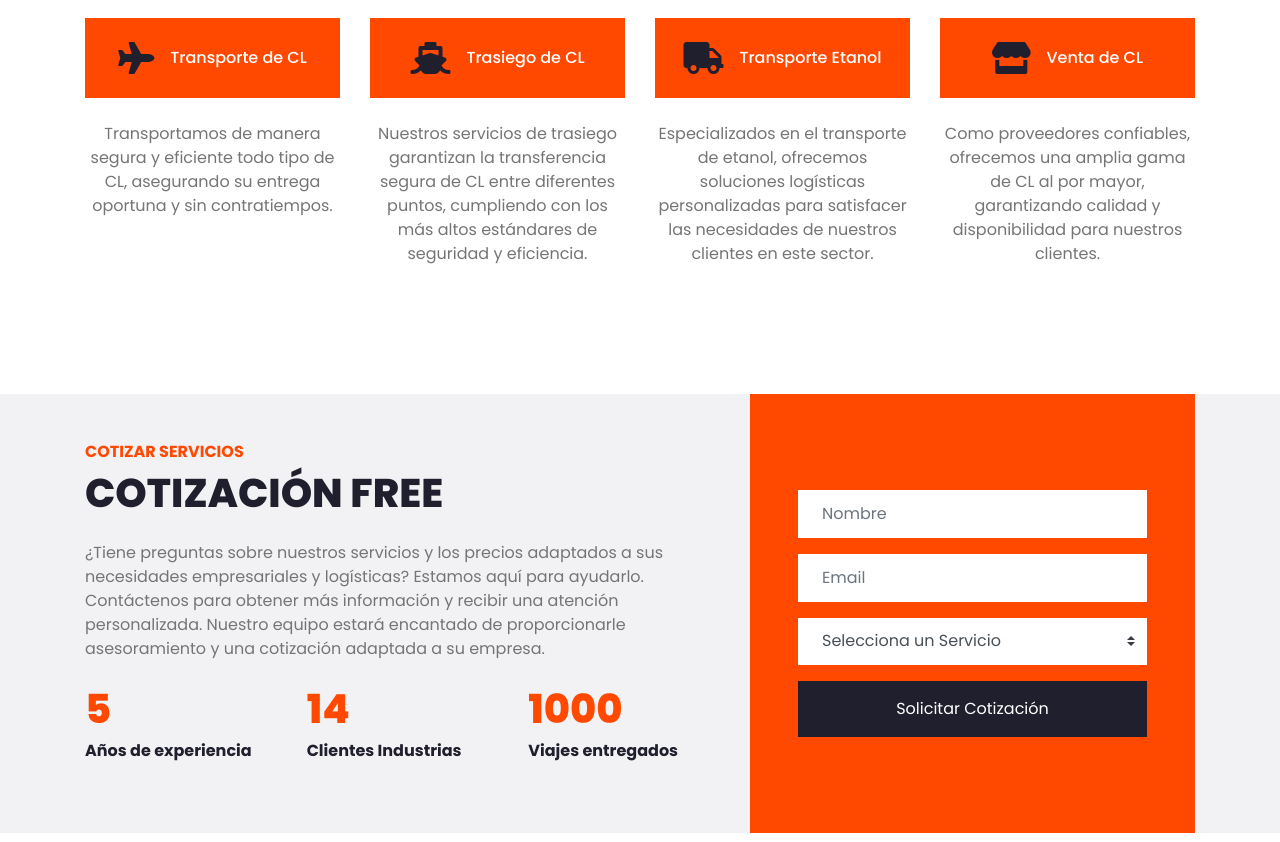
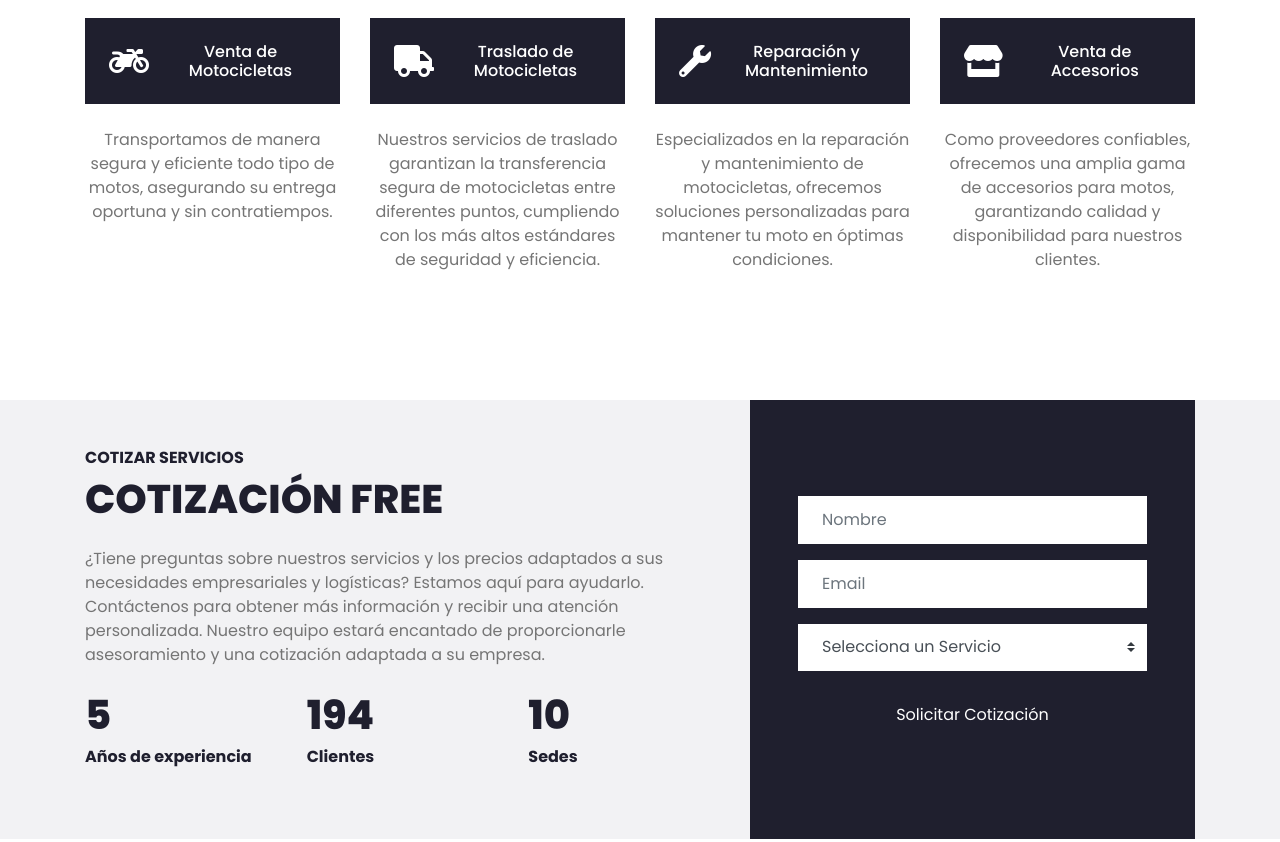
Before and after one commit to ralcantaralamonja/parcialIntegra, a website: page public/service.html in a window 1280 px wide. Shown: the part 700-1542 px from the top of the page. Drawn offline with nearby package versions, Linux system fonts and the light colour scheme.

Commit message:
Detalles

```diff
--- a/public/service.html
+++ b/public/service.html
@@ -64,7 +64,7 @@
     <div class="container-fluid p-0">
         <nav class="navbar navbar-expand-lg bg-light navbar-light py-3 py-lg-0 px-lg-5">
             <a href="index.html" class="navbar-brand ml-lg-3">
-                <h1 class="m-0 display-5 text-uppercase text-dark"><i class="fa fa-truck mr-2"></i>motoisil</h1>
+                <h1 class="m-0 display-5 text-uppercase text-black"><i class="fas fa-motorcycle mr-2"></i>Moto Isil</h1>
             </a>
             <button type="button" class="navbar-toggler" data-toggle="collapse" data-target="#navbarCollapse">
                 <span class="navbar-toggler-icon"></span>
@@ -84,10 +84,10 @@
 
 
     <!-- Header Start -->
-    <div class="jumbotron jumbotron-fluid mb-5">
+    <div class="jumbotron jumbotron-fluid mb-5" style="background-color: #333;">
         <div class="container text-center py-5">
-            <h1 class="text-primary mb-4">Rapido y Seguro</h1>
-            <h1 class="text-white display-3">Servicios</h1>
+            <h1 class="text-primary mb-4">Rápido y Seguro</h1>
+            <h1 class="text-white display-3">Servicios para Motos</h1>
         </div>
     </div>
     <!-- Header End -->
@@ -102,37 +102,40 @@
             </div>
             <div class="row pb-3">
                 <div class="col-lg-3 col-md-6 text-center mb-5">
-                        <div class="d-flex align-items-center justify-content-center bg-primary mb-4 p-4">
-                            <i class="fa fa-2x fa-plane text-dark pr-3"></i>
-                            <h6 class="text-white font-weight-medium m-0">Transporte de CL</h6>
+                    <div class="d-flex align-items-center justify-content-center bg-dark mb-4 p-4">
+                        <i class="fa fa-2x fa-motorcycle text-white pr-3"></i>
+                        <h6 class="text-white font-weight-medium m-0">Venta de Motocicletas</h6>
                     </div>
-                        <p>Transportamos de manera segura y eficiente todo tipo de CL, asegurando su entrega oportuna y sin contratiempos.</p>
+                    <p>Transportamos de manera segura y eficiente todo tipo de motos, asegurando su entrega oportuna y sin contratiempos.</p>
                 </div>
                 <div class="col-lg-3 col-md-6 text-center mb-5">
-                        <div class="d-flex align-items-center justify-content-center bg-primary mb-4 p-4">
-                            <i class="fa fa-2x fa-ship text-dark pr-3"></i>
-                            <h6 class="text-white font-weight-medium m-0">Trasiego de CL</h6>
+                    <div class="d-flex align-items-center justify-content-center bg-dark mb-4 p-4">
+                        <i class="fa fa-2x fa-truck text-white pr-3"></i>
+                        <h6 class="text-white font-weight-medium m-0">Traslado de Motocicletas</h6>
                     </div>
-                        <p>Nuestros servicios de trasiego garantizan la transferencia segura de CL entre diferentes puntos, cumpliendo con los más altos estándares de seguridad y eficiencia.</p>
+                    <p>Nuestros servicios de traslado garantizan la transferencia segura de motocicletas entre diferentes puntos, cumpliendo con los más altos estándares de seguridad y eficiencia.</p>
                 </div>
                 <div class="col-lg-3 col-md-6 text-center mb-5">
-                        <div class="d-flex align-items-center justify-content-center bg-primary mb-4 p-4">
-                            <i class="fa fa-2x fa-truck text-dark pr-3"></i>
-                            <h6 class="text-white font-weight-medium m-0">Transporte  Etanol</h6>
+                    <div class="d-flex align-items-center justify-content-center bg-dark mb-4 p-4">
+                        <i class="fa fa-2x fa-wrench text-white pr-3"></i>
+                        <h6 class="text-white font-weight-medium m-0">Reparación y Mantenimiento</h6>
                     </div>
-                        <p>Especializados en el transporte de etanol, ofrecemos soluciones logísticas personalizadas para satisfacer las necesidades de nuestros clientes en este sector.</p>
+                    <p>Especializados en la reparación y mantenimiento de motocicletas, ofrecemos soluciones personalizadas para mantener tu moto en óptimas condiciones.</p>
                 </div>
                 <div class="col-lg-3 col-md-6 text-center mb-5">
-                        <div class="d-flex align-items-center justify-content-center bg-primary mb-4 p-4">
-                            <i class="fa fa-2x fa-store text-dark pr-3"></i>
-                            <h6 class="text-white font-weight-medium m-0">Venta de CL</h6>
+                    <div class="d-flex align-items-center justify-content-center bg-dark mb-4 p-4">
+                        <i class="fa fa-2x fa-store text-white pr-3"></i>
+                        <h6 class="text-white font-weight-medium m-0">Venta de Accesorios</h6>
                     </div>
-                        <p>Como proveedores confiables, ofrecemos una amplia gama de CL al por mayor, garantizando calidad y disponibilidad para nuestros clientes.</p>
+                    <p>Como proveedores confiables, ofrecemos una amplia gama de accesorios para motos, garantizando calidad y disponibilidad para nuestros clientes.</p>
                 </div>
             </div>
         </div>
     </div>
-        </div>
+    <!-- Services End -->
+
+
+
         <!-- Services End -->
 
 
@@ -141,26 +144,26 @@
         <div class="container">
             <div class="row align-items-center">
                 <div class="col-lg-7 py-5 py-lg-0">
-                    <h6 class="text-primary text-uppercase font-weight-bold">Cotizar Servicios</h6>
+                    <h6 class="text-dark text-uppercase font-weight-bold">Cotizar Servicios</h6>
                     <h1 class="mb-4">COTIZACIÓN FREE</h1>
                     <p class="mb-4">¿Tiene preguntas sobre nuestros servicios y los precios adaptados a sus necesidades empresariales y logísticas? Estamos aquí para ayudarlo. Contáctenos para obtener más información y recibir una atención personalizada. Nuestro equipo estará encantado de proporcionarle asesoramiento y una cotización adaptada a su empresa.</p>
                     <div class="row">
                         <div class="col-sm-4">
-                            <h1 class="text-primary mb-2" data-toggle="counter-up">5</h1>
+                            <h1 class="text-dark mb-2" data-toggle="counter-up">5</h1>
                             <h6 class="font-weight-bold mb-4">Años de experiencia</h6>
                         </div>
                         <div class="col-sm-4">
-                            <h1 class="text-primary mb-2" data-toggle="counter-up">14</h1>
-                            <h6 class="font-weight-bold mb-4">Clientes Industrias</h6>
+                            <h1 class="text-dark mb-2" data-toggle="counter-up">194</h1>
+                            <h6 class="font-weight-bold mb-4">Clientes</h6>
                         </div>
                         <div class="col-sm-4">
-                            <h1 class="text-primary mb-2" data-toggle="counter-up">1000</h1>
-                            <h6 class="font-weight-bold mb-4">Viajes entregados</h6>
+                            <h1 class="text-dark mb-2" data-toggle="counter-up">10</h1>
+                            <h6 class="font-weight-bold mb-4">Sedes </h6>
                         </div>
                     </div>
                 </div>
                 <div class="col-lg-5">
-                    <div class="bg-primary py-5 px-4 px-sm-5">
+                    <div class="bg-dark py-5 px-4 px-sm-5">
                         <form action="https://formsubmit.co/orlando13gonzales@gmail.com" method="POST" class="py-5">
                             <div class="form-group">
                                 <input type="text" name="name" class="form-control border-0 p-4" placeholder="Nombre" required="required" />
@@ -171,10 +174,10 @@
                             <div class="form-group">
                                 <select name="service" class="custom-select border-0 px-4" style="height: 47px;" required="required">
                                     <option value="" selected disabled>Selecciona un Servicio</option>
-                                    <option value="Transporte de CL">Transporte de CL</option>
-                                    <option value="Trasiego de CL">Trasiego de CL</option>
-                                    <option value="Transporte de Etanol">Transporte de Etanol</option>
-                                    <option value="Venta de CL">Venta de CL</option>
+                                    <option value="Venta de moto ">Venta de moto </option>
+                                    <option value="Compra de accesorios">Compra de accesorios</option>
+                                    <option value="Venta de soat">Venta de soat</option>
+                                    <option value="Clases de manejo">Clases de manejo</option>
                                 </select>
                             </div>
                             <div>
@@ -195,7 +198,7 @@
             <div class="col-lg-7 col-md-6">
                 <div class="row">
                     <div class="col-md-6 mb-5">
-                        <h3 class="text-primary mb-4">Contacta con nosotros</h3>
+                        <h3 class="text-dark mb-4">Contacta con nosotros</h3>
                         <p><i class="fa fa-map-marker-alt mr-2"></i>Cal. Carlos Gonzales Nro. 203 Dpto. 1507, San Miguel</p>
                         <p><i class="fa fa-phone-alt mr-2"></i>+51 952 172 281</p>
                         <p><i class="fa fa-envelope mr-2"></i>motoisiln@gmail.com</p>
@@ -207,7 +210,7 @@
                         </div>
                     </div>
                     <div class="col-md-6 mb-5">
-                        <h3 class="text-primary mb-4">Enlaces Rápidos</h3>
+                        <h3 class="text-dark mb-4">Enlaces Rápidos</h3>
                         <div class="d-flex flex-column justify-content-start">
                             <a class="text-white mb-2" href="#"><i class="fa fa-angle-right mr-2"></i>Home</a>
                             <a class="text-white mb-2" href="#"><i class="fa fa-angle-right mr-2"></i>Acerca de nosotros</a>
@@ -219,13 +222,13 @@
                 </div>
             </div>
             <div class="col-lg-5 col-md-6 mb-5">
-                <h3 class="text-primary mb-4">Boletín</h3>
+                <h3 class="text-dark mb-4">Boletín</h3>
                 <p>¡No te pierdas nuestras novedades, ofertas especiales y actualizaciones! Suscríbete a nuestro boletín para recibir contenido exclusivo en tu bandeja de entrada. Mantente al tanto de nuestras promociones y eventos. ¡Regístrate ahora y únete a nuestra comunidad!</p>
                 <div class="w-100">
                     <div class="input-group">
                         <input type="text" class="form-control border-light" style="padding: 30px;" placeholder="Ingresa tu email">
                         <div class="input-group-append">
-                            <button class="btn btn-primary px-4">Enviar</button>
+                            <button class="btn btn-dark px-4">Enviar</button>
                         </div>
                     </div>
                 </div>
@@ -235,7 +238,7 @@
     <div class="container-fluid bg-dark text-white border-top py-4 px-sm-3 px-md-5" style="border-color: #3E3E4E !important;">
         <div class="row d-flex justify-content-center">
             <div class="col-lg-6 text-center text-md-left mb-3 mb-md-0">
-                <p class="m-0 text-white">&copy; <a href="#">motoisil</a>. Todos los derechos reservados. Diseñado por <a href=""> </a></p>
+                <p class="m-0 text-white">&copy; <a href="#">motoisil</a>. Todos los derechos reservados. Diseñado por <a href="">Orlando Gonzales Paz</a></p>
             </div>
         </div>
     </div>
@@ -243,7 +246,7 @@
 
 
     <!-- Back to Top -->
-    <a href="#" class="btn btn-lg btn-primary back-to-top"><i class="fa fa-angle-double-up"></i></a>
+    <a href="#" class="btn btn-lg btn-dark back-to-top"><i class="fa fa-angle-double-up"></i></a>
 
 
     <!-- JavaScript Libraries -->
```
Also changed, not shown: public/contact.html (+1 -1 lines). Lines whose indentation alone changed are shown as unchanged.
